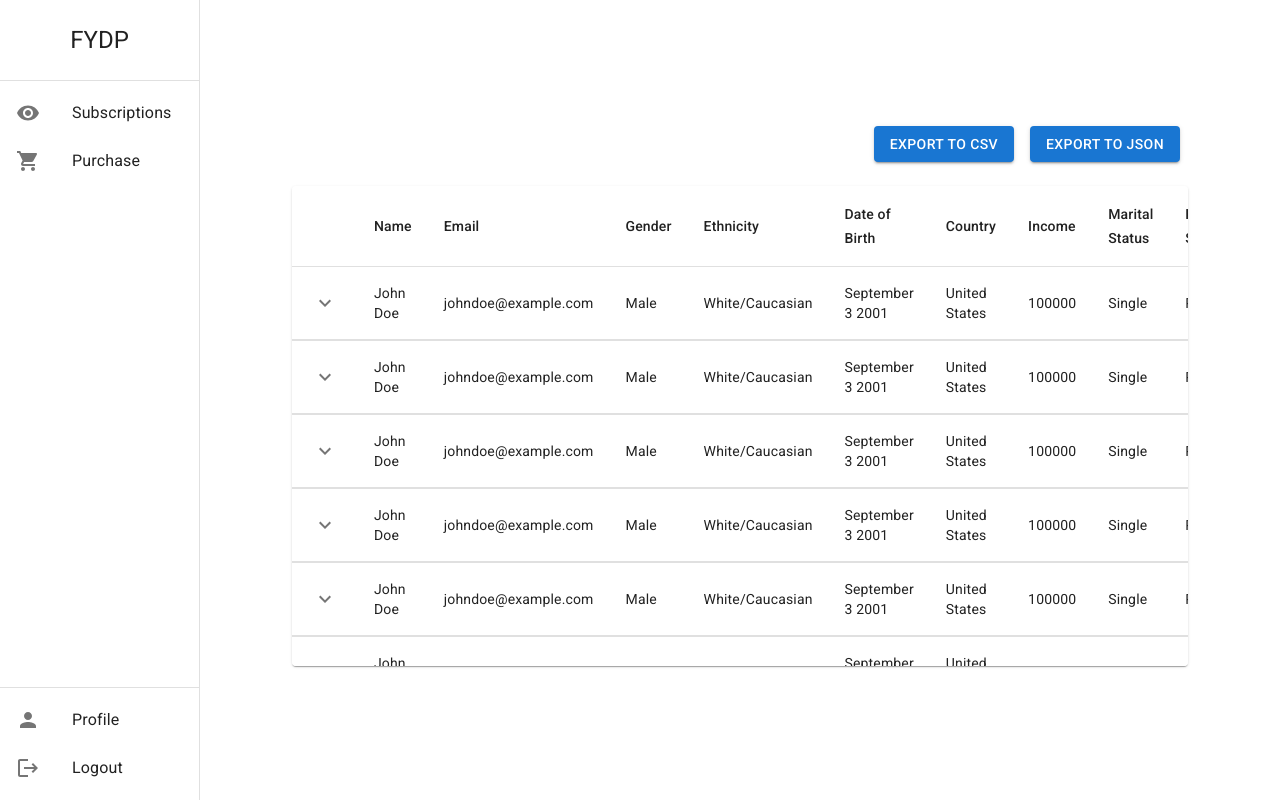
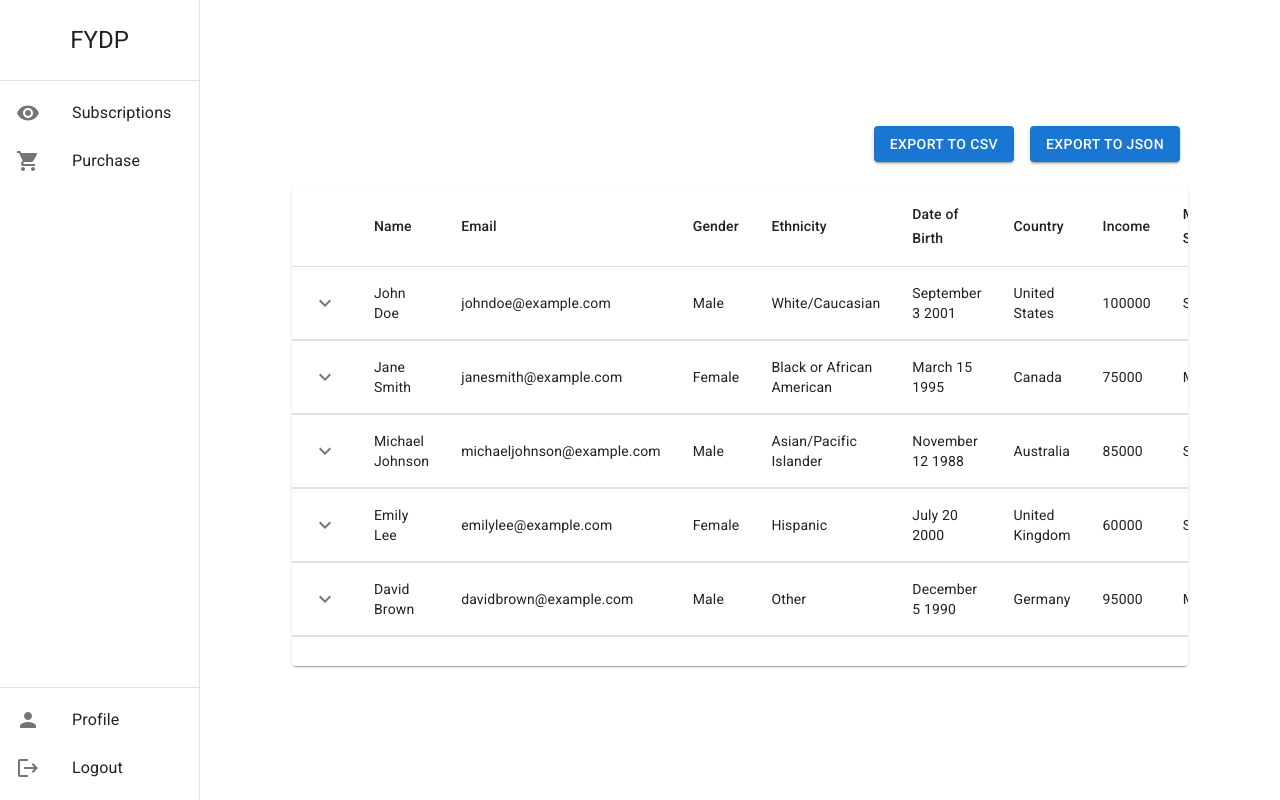
Before and after one commit to fydp-2024-55/fydp-2024.55, a React (Create React App) app in the folder consumer-interface/: page / in a window 1280 px wide. Built offline with nearby package versions, Linux system fonts and the light colour scheme.

Commit message:
frontend

```diff
--- a/consumer-interface/public/index.html
+++ b/consumer-interface/public/index.html
@@ -24,7 +24,7 @@
       work correctly both with client-side routing and a non-root public URL.
       Learn how to configure a non-root public URL by running `npm run build`.
     -->
-    <title>React App</title>
+    <title>Consumer Interface</title>
   </head>
   <body>
     <noscript>You need to enable JavaScript to run this app.</noscript>
--- a/consumer-interface/src/App.tsx
+++ b/consumer-interface/src/App.tsx
@@ -42,7 +42,7 @@ const bottomDrawerItems: DrawerItem[] = [
 const mockAccount: Consumer = {
   name: "William Park",
   email: "william@gmail.com",
-  ethAddress: "0x1234567890",
+  ethAddress: "0xdHn3ds35nfds3ndde3fnn",
 };
 
 interface GlobalContextInterface {
--- a/consumer-interface/src/pages/Purchase.tsx
+++ b/consumer-interface/src/pages/Purchase.tsx
@@ -105,7 +105,7 @@ const CRITERIA: Row[] = [
 const mockResults: Result = {
   ethAddresses: ["0x123", "0x456", "0x789", "0xabc", "0xdef", "0xghi"],
   gender: {
-    M: 1,
+    M: 4,
     F: 2,
   },
   ethnicities: {
@@ -118,18 +118,18 @@ const mockResults: Result = {
   },
   countries: {
     Canada: 1,
-    "United States of America": 1,
+    "United States of America": 4,
     Mexico: 1,
   },
   maritalStatuses: {
     M: 1,
-    S: 1,
+    S: 3,
     D: 1,
     W: 1,
   },
   parentalStatuses: {
     Y: 1,
-    N: 3,
+    N: 5,
   },
 };
 
@@ -270,41 +270,49 @@ const Purchase: React.FC = () => {
                     <Box fontWeight="fontWeightMedium" display="inline">
                       10-20:{" "}
                     </Box>{" "}
+                    0
                     <br />
                     <br />
                     <Box fontWeight="fontWeightMedium" display="inline">
                       20-30:{" "}
                     </Box>{" "}
+                    2
                     <br />
                     <br />
                     <Box fontWeight="fontWeightMedium" display="inline">
                       30-40:{" "}
                     </Box>{" "}
+                    1
                     <br />
                     <br />
                     <Box fontWeight="fontWeightMedium" display="inline">
                       40-50:{" "}
                     </Box>{" "}
+                    0
                     <br />
                     <br />
                     <Box fontWeight="fontWeightMedium" display="inline">
                       50-60:{" "}
                     </Box>{" "}
+                    0
                     <br />
                     <br />
                     <Box fontWeight="fontWeightMedium" display="inline">
                       60-70:{" "}
                     </Box>{" "}
+                    0
                     <br />
                     <br />
                     <Box fontWeight="fontWeightMedium" display="inline">
                       70-80:{" "}
                     </Box>{" "}
+                    0
                     <br />
                     <br />
                     <Box fontWeight="fontWeightMedium" display="inline">
                       80-90:{" "}
                     </Box>{" "}
+                    0
                   </TableCell>
                   <TableCell>
                     <Box fontWeight="fontWeightMedium" display="inline">
@@ -328,36 +336,43 @@ const Purchase: React.FC = () => {
                     <Box fontWeight="fontWeightMedium" display="inline">
                       $0-50,000:{" "}
                     </Box>{" "}
+                    2
                     <br />
                     <br />
                     <Box fontWeight="fontWeightMedium" display="inline">
                       $50,000-100,000:{" "}
                     </Box>{" "}
+                    3
                     <br />
                     <br />
                     <Box fontWeight="fontWeightMedium" display="inline">
                       $100,000-150,000:{" "}
                     </Box>{" "}
+                    2
                     <br />
                     <br />
                     <Box fontWeight="fontWeightMedium" display="inline">
                       $150,000-200,000:{" "}
                     </Box>{" "}
+                    1
                     <br />
                     <br />
                     <Box fontWeight="fontWeightMedium" display="inline">
                       $200,000-250,000:{" "}
                     </Box>{" "}
+                    0
                     <br />
                     <br />
                     <Box fontWeight="fontWeightMedium" display="inline">
                       $250,000-300,000:{" "}
                     </Box>{" "}
+                    0
                     <br />
                     <br />
                     <Box fontWeight="fontWeightMedium" display="inline">
                       $300,000-350,000:{" "}
                     </Box>{" "}
+                    0
                   </TableCell>
                   <TableCell>
                     <Box fontWeight="fontWeightMedium" display="inline">
--- a/consumer-interface/src/pages/SignIn.tsx
+++ b/consumer-interface/src/pages/SignIn.tsx
@@ -69,7 +69,12 @@ const SignIn: React.FC = () => {
             variant="contained"
             sx={{ mt: 3, mb: 2 }}
           >
-            Sign In
+            <Link
+              href="/"
+              style={{ color: "inherit", textDecoration: "inherit" }}
+            >
+              Sign In
+            </Link>
           </Button>
           <Grid container justifyContent="flex-end">
             <Grid item>
--- a/consumer-interface/src/pages/Subscriptions.tsx
+++ b/consumer-interface/src/pages/Subscriptions.tsx
@@ -11,6 +11,7 @@ import {
   Button,
 } from "@mui/material";
 
+import { Gender, Ethnicity, MaritalStatus, ParentalStatus } from "../types";
 import { GlobalContext } from "../App";
 import SubscriptionRow from "../components/SubscriptionRow";
 import { Subscription } from "../types";
@@ -21,13 +22,13 @@ const mockSubscriptions: Subscription[] = [
   {
     name: "John Doe",
     email: "johndoe@example.com",
-    gender: "Male",
-    ethnicity: "White/Caucasian",
+    gender: Gender.M,
+    ethnicity: Ethnicity.W,
     dateOfBirth: "September 3 2001",
     country: "United States",
     income: 100000,
-    maritalStatus: "Single",
-    parentalStatus: "Parent",
+    maritalStatus: MaritalStatus.S,
+    parentalStatus: ParentalStatus.Y,
     history: [
       {
         url: "google.ca",
@@ -44,127 +45,102 @@ const mockSubscriptions: Subscription[] = [
     ],
   },
   {
-    name: "John Doe",
-    email: "johndoe@example.com",
-    gender: "Male",
-    ethnicity: "White/Caucasian",
-    dateOfBirth: "September 3 2001",
-    country: "United States",
-    income: 100000,
-    maritalStatus: "Single",
-    parentalStatus: "Parent",
+    name: "Jane Smith",
+    email: "janesmith@example.com",
+    gender: Gender.F,
+    ethnicity: Ethnicity.B,
+    dateOfBirth: "March 15 1995",
+    country: "Canada",
+    income: 75000,
+    maritalStatus: MaritalStatus.M,
+    parentalStatus: ParentalStatus.Y,
     history: [
       {
-        url: "google.ca",
-        title: "Google",
-        visitTime: "December 23, 2023 10:00",
+        url: "amazon.com",
+        title: "Amazon",
+        visitTime: "January 5, 2023 12:00",
         timeSpent: "1",
       },
       {
-        url: "facebook.ca",
-        title: "Facebook",
-        visitTime: "December 25, 2023 10:00",
+        url: "youtube.com",
+        title: "YouTube",
+        visitTime: "January 7, 2023 15:30",
+        timeSpent: "2",
+      },
+    ],
+  },
+  {
+    name: "Michael Johnson",
+    email: "michaeljohnson@example.com",
+    gender: Gender.M,
+    ethnicity: Ethnicity.A,
+    dateOfBirth: "November 12 1988",
+    country: "Australia",
+    income: 85000,
+    maritalStatus: MaritalStatus.S,
+    parentalStatus: ParentalStatus.N,
+    history: [
+      {
+        url: "apple.com",
+        title: "Apple",
+        visitTime: "February 10, 2023 09:15",
+        timeSpent: "1",
+      },
+      {
+        url: "netflix.com",
+        title: "Netflix",
+        visitTime: "February 12, 2023 21:45",
+        timeSpent: "2",
+      },
+    ],
+  },
+  {
+    name: "Emily Lee",
+    email: "emilylee@example.com",
+    gender: Gender.F,
+    ethnicity: Ethnicity.H,
+    dateOfBirth: "July 20 2000",
+    country: "United Kingdom",
+    income: 60000,
+    maritalStatus: MaritalStatus.S,
+    parentalStatus: ParentalStatus.N,
+    history: [
+      {
+        url: "microsoft.com",
+        title: "Microsoft",
+        visitTime: "March 18, 2023 14:30",
+        timeSpent: "1",
+      },
+      {
+        url: "twitter.com",
+        title: "Twitter",
+        visitTime: "March 20, 2023 17:45",
         timeSpent: "1",
       },
     ],
   },
   {
-    name: "John Doe",
-    email: "johndoe@example.com",
-    gender: "Male",
-    ethnicity: "White/Caucasian",
-    dateOfBirth: "September 3 2001",
-    country: "United States",
-    income: 100000,
-    maritalStatus: "Single",
-    parentalStatus: "Parent",
+    name: "David Brown",
+    email: "davidbrown@example.com",
+    gender: Gender.M,
+    ethnicity: Ethnicity.O,
+    dateOfBirth: "December 5 1990",
+    country: "Germany",
+    income: 95000,
+    maritalStatus: MaritalStatus.M,
+    parentalStatus: ParentalStatus.Y,
     history: [
       {
-        url: "google.ca",
-        title: "Google",
-        visitTime: "December 23, 2023 10:00",
+        url: "linkedin.com",
+        title: "LinkedIn",
+        visitTime: "April 25, 2023 11:00",
         timeSpent: "1",
       },
       {
-        url: "facebook.ca",
-        title: "Facebook",
-        visitTime: "December 25, 2023 10:00",
-        timeSpent: "1",
-      },
-    ],
-  },
-  {
-    name: "John Doe",
-    email: "johndoe@example.com",
-    gender: "Male",
-    ethnicity: "White/Caucasian",
-    dateOfBirth: "September 3 2001",
-    country: "United States",
-    income: 100000,
-    maritalStatus: "Single",
-    parentalStatus: "Parent",
-    history: [
-      {
-        url: "google.ca",
-        title: "Google",
-        visitTime: "December 23, 2023 10:00",
-        timeSpent: "1",
-      },
-      {
-        url: "facebook.ca",
-        title: "Facebook",
-        visitTime: "December 25, 2023 10:00",
-        timeSpent: "1",
-      },
-    ],
-  },
-  {
-    name: "John Doe",
-    email: "johndoe@example.com",
-    gender: "Male",
-    ethnicity: "White/Caucasian",
-    dateOfBirth: "September 3 2001",
-    country: "United States",
-    income: 100000,
-    maritalStatus: "Single",
-    parentalStatus: "Parent",
-    history: [
-      {
-        url: "google.ca",
-        title: "Google",
-        visitTime: "December 23, 2023 10:00",
-        timeSpent: "1",
-      },
-      {
-        url: "facebook.ca",
-        title: "Facebook",
-        visitTime: "December 25, 2023 10:00",
-        timeSpent: "1",
-      },
-    ],
-  },
-  {
-    name: "John Doe",
-    email: "johndoe@example.com",
-    gender: "Male",
-    ethnicity: "White/Caucasian",
-    dateOfBirth: "September 3 2001",
-    country: "United States",
-    income: 100000,
-    maritalStatus: "Single",
-    parentalStatus: "Parent",
-    history: [
-      {
-        url: "google.ca",
-        title: "Google",
-        visitTime: "December 23, 2023 10:00",
-        timeSpent: "1",
-      },
-      {
-        url: "facebook.ca",
-        title: "Facebook",
-        visitTime: "December 25, 2023 10:00",
-        timeSpent: "1",
+        url: "reddit.com",
+        title: "Reddit",
+        visitTime: "April 28, 2023 13:30",
+        timeSpent: "2",
       },
     ],
   },
```
Also changed, not shown: 1 other file (tests, documents, lock files or other folders).
